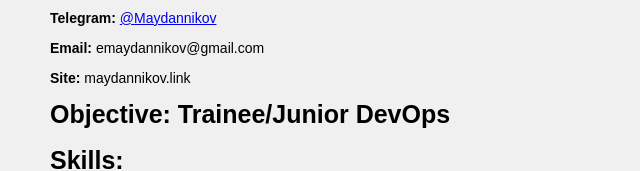
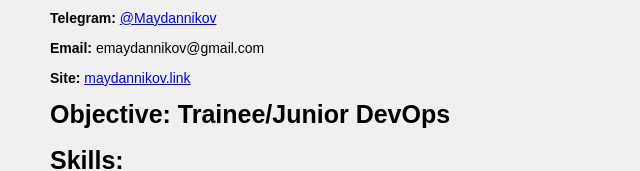
Before and after one commit to Emaydannikov/Simple_cv, a plain HTML site: page index.html in a window 1280 px wide. Shown: the part 206-377 px from the top of the page, without its empty margins (0-640 px from the left). Drawn offline with Linux system fonts and the light colour scheme.

Commit message:
Update index.html

```diff
--- a/index.html
+++ b/index.html
@@ -18,7 +18,7 @@
 <p><b>Skype:</b> shake_speare1
 <p><b>Telegram:</b> <a href="tg://resolve?domain=Maydannikov">@Maydannikov</a>
 <p><b>Email:</b> emaydannikov@gmail.com
-<p><b>Site:</b> maydannikov.link
+<p><b>Site:</b> <a href="http://maydannikov.link/">maydannikov.link</a>
 
 <h1>Objective: Trainee/Junior DevOps</h1>
 <h1>Skills:</h1>
```
